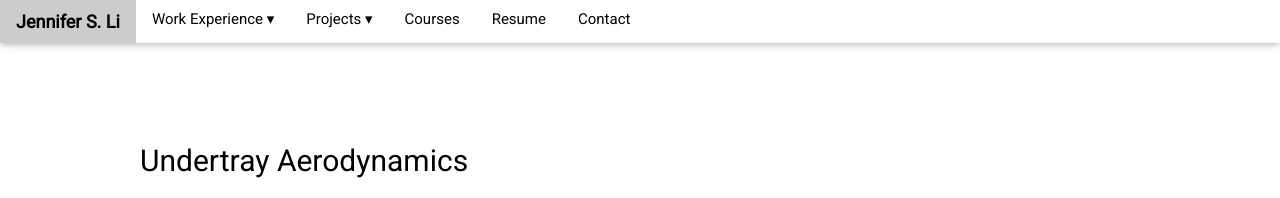
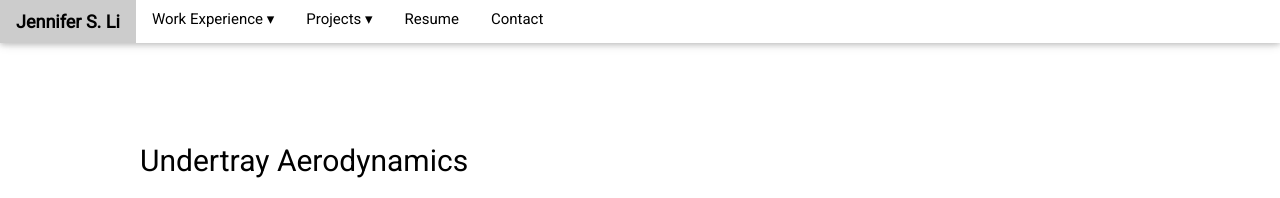
Before and after one commit to jsli905/jsli905.github.io, a Jekyll site: the page projects/bfr/diffuser.html, which Jekyll copies as it is, in a window 1280 px wide. Shown: the top 198 px of the page. Built offline with Jekyll 4.4.1, drawn with Linux system fonts in a browser that asks for light colours; comment, search, counter and statistics services are not loaded.

Commit message:
Update diffuser.html

```diff
--- a/projects/bfr/diffuser.html
+++ b/projects/bfr/diffuser.html
@@ -181,8 +181,6 @@
   </div>
 </div>
 
-
-    <a href="../../courses.html" class="w3-bar-item w3-button w3-hide-small">Courses</a>
     <a href="../../assets/resume.pdf" class="w3-bar-item w3-button w3-hide-small">Resume</a>
     <a href="#contact" class="w3-bar-item w3-button w3-hide-small">Contact</a>
 
```
